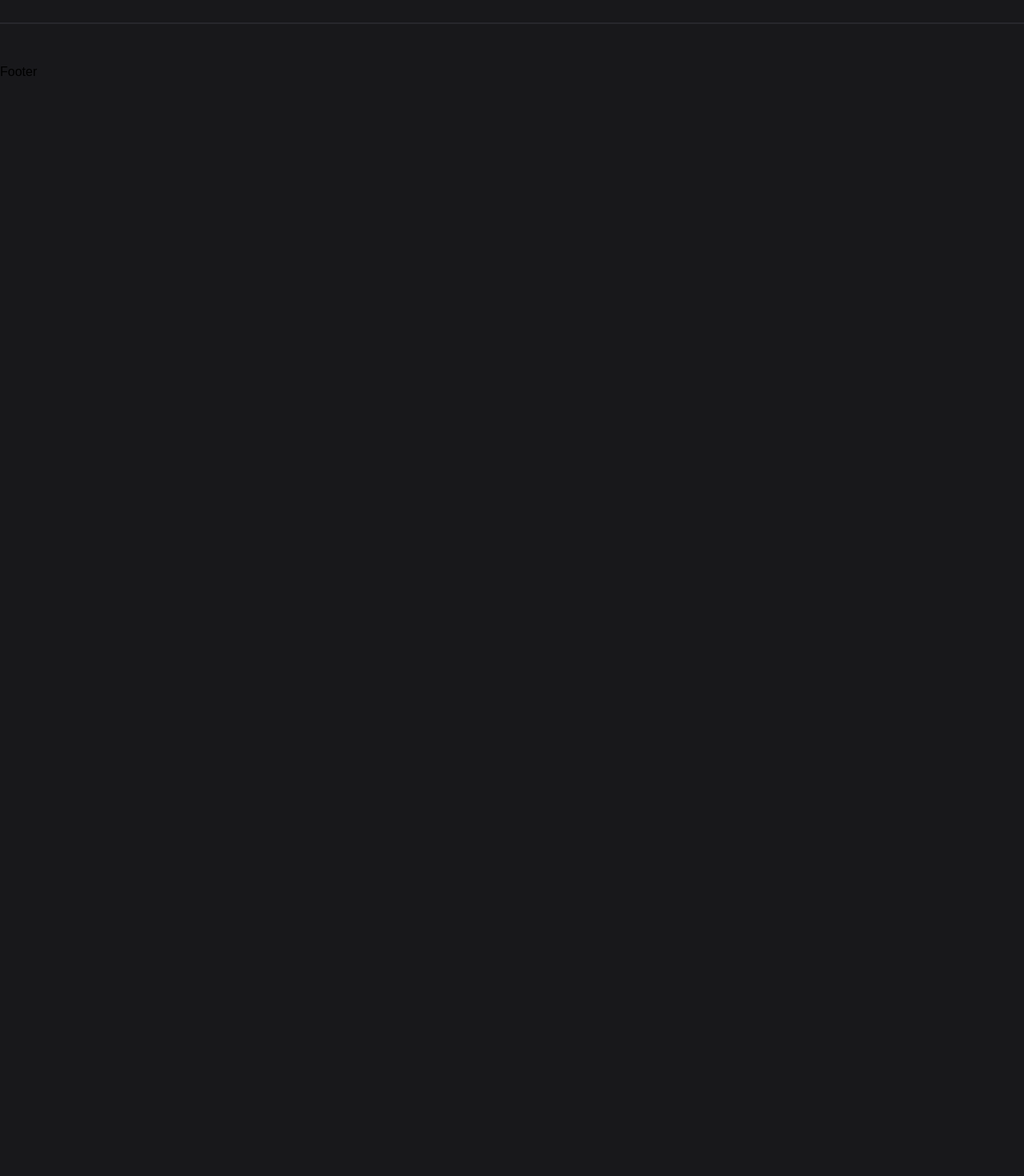
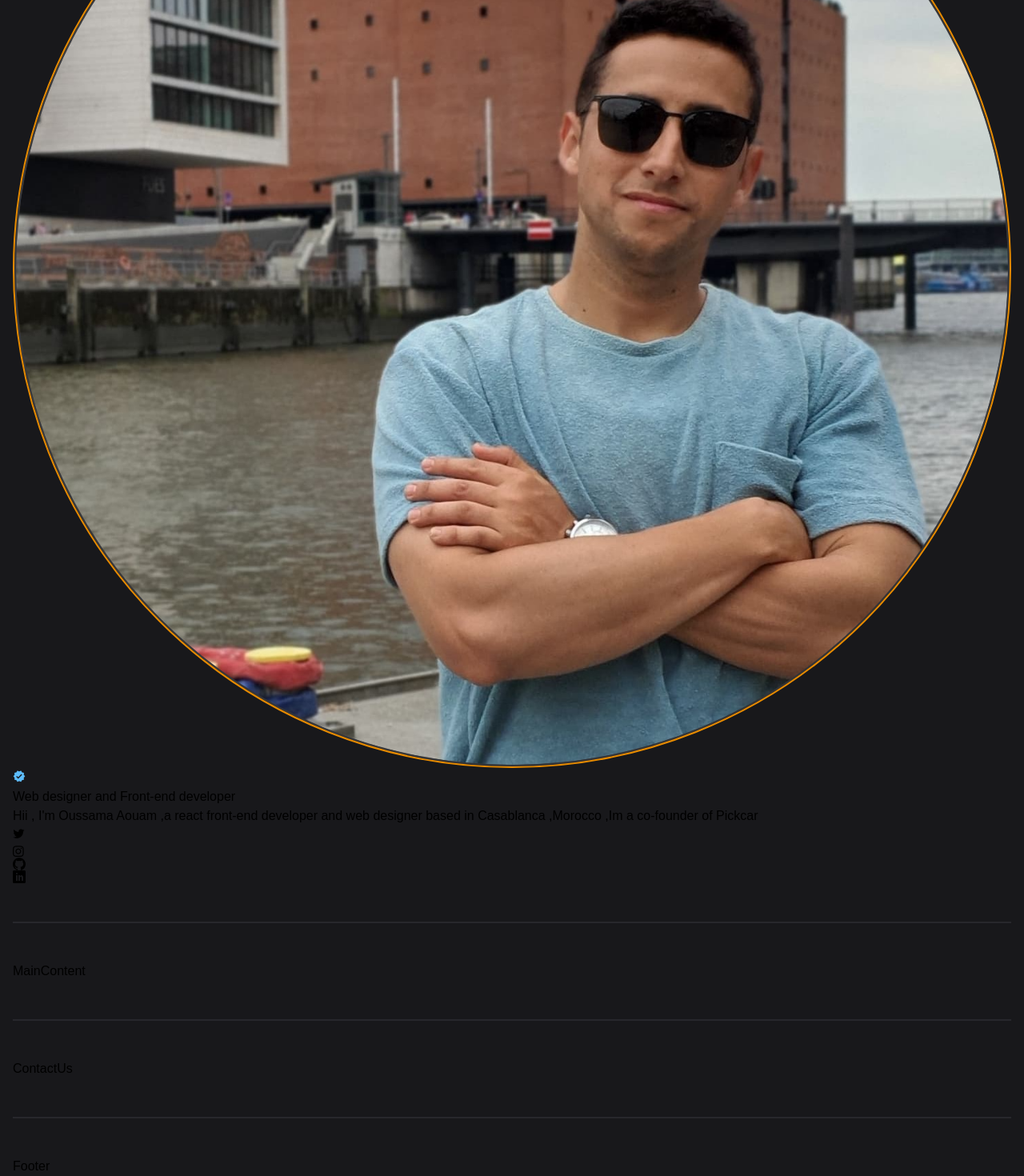
Before and after one commit to oussamaaouam1/MyPortFolio, a React (Vite) app: page / in a window 1280 px wide. Shown: the part 575-2045 px from the top of the page at 80% size. Before the commit the page ends 800 px from the top, so only its background shows below. Built offline with nearby package versions, Linux system fonts and the light colour scheme.

Commit message:
hero section first part

```diff
--- a/src/App.jsx
+++ b/src/App.jsx
@@ -8,7 +8,7 @@ function App() {
 
 
   return (
-<div>
+<div className="container">
   <Header />
   <div className="Secdivider"/>
   <HeroSection />
--- a/src/components/header/header.css
+++ b/src/components/header/header.css
@@ -41,6 +41,8 @@ header .mode {
   border-radius: 1.2rem;
   color: var(--subtitle);
   border: 1px solid rgba(250, 128, 114, 0.185);
+  transition: 0.5s;
+
 
 
 }
@@ -51,10 +53,12 @@ header .mode:hover {
   cursor: pointer;
   border: 1px solid rgb(255, 196, 2);
   transition: transform 0.6s ease-out;
+  transition: 0.5s;
 }
 .icon-close{
   font-size: 1.2rem;
   color: var(--subtitle);
+  transition: 0.5s;
 }
 .icon-close:hover {
   font-size: 1.4rem;
--- a/src/components/herosection/HeroSection.jsx
+++ b/src/components/herosection/HeroSection.jsx
@@ -2,10 +2,31 @@ import './herosection.css'
 
 const HeroSection = () => {
   return (
-    <div>
-      HeroSection
-    </div>
-  )
+    <section className="hero flex">
+      <div className="left-section flex flex-col sm:flex-col ">
+        <div className="parent-avatar flex gap-2 items-end">
+          <img
+            src="./public/aaaaaaaaaaaaaaaa.png "
+            className=" h-24 w-24 sm:w-28 sm:h-28 md:w-32 md:h-32 avatar"
+            alt="personal-photo"
+          />
+          <span className="icon-verified text-blue-500"></span>
+        </div>
+        <h1 className="title mt-7 text-white text-4xl font-bold w-2/3 leading-relaxed">Web designer and Front-end developer</h1>
+        <p className="sub-title mt-8 w-2/3 text-white text-xl">
+          Hii , I&apos;m Oussama Aouam ,a react front-end developer and web
+          designer based in Casablanca ,Morocco ,Im a co-founder of Pickcar{" "}
+        </p>
+        <div className="icons flex flex-row gap-4 mt-10">
+          <a className="icon-twitter text-white"></a>
+          <div className="icon-instagram text-white"></div>
+          <div className="icon-github text-white"></div>
+          <div className="icon-linkedin text-white"></div>
+        </div>
+      </div>
+      <div className="right-section animation"></div>
+    </section>
+  );
 }
 
 export default HeroSection
--- a/src/components/herosection/herosection.css
+++ b/src/components/herosection/herosection.css
@@ -0,0 +1,25 @@
+section.hero{
+  margin-top: 3rem;
+}
+/* ============== */
+/* left section styles========================================================= */
+/* =============== */
+section.hero .avatar{
+  border: 2px solid rgb(231, 139, 0);
+  border-radius: 50%;
+  padding: 2px;
+  box-shadow: 2px 2px 40px rgba(255, 255, 255, 0.288) inset;
+}
+section.hero .icon-verified{
+  color: var(--blue);
+}
+
+
+
+
+
+
+
+/* ============== */
+/* right section styles========================================================= */
+/* =============== */
--- a/src/index.css
+++ b/src/index.css
@@ -32,15 +32,15 @@ html {
 body {
   background-color: var(--secondary);
 
-
-
 }
 
 .container {
-  border: 2px solid red;
-  width: 100%;
+  border: px solid var(--border);
+  width: auto;
   margin: auto;
   background-color: var(--secondary);
+  padding: 0 1rem;
+
 }
 
 .Secdivider {
```
